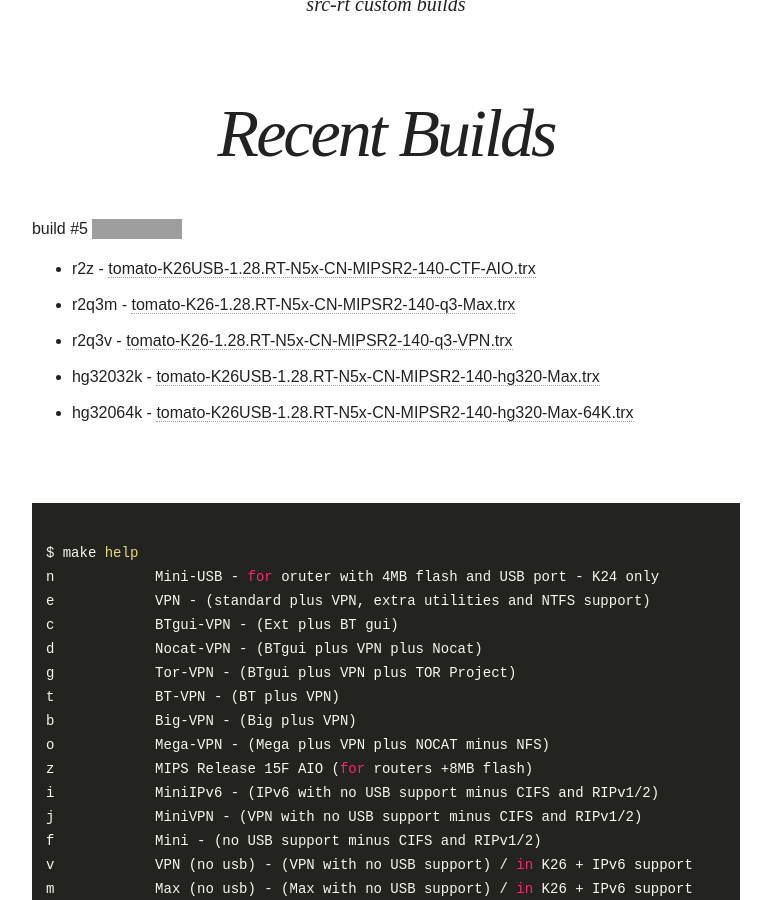
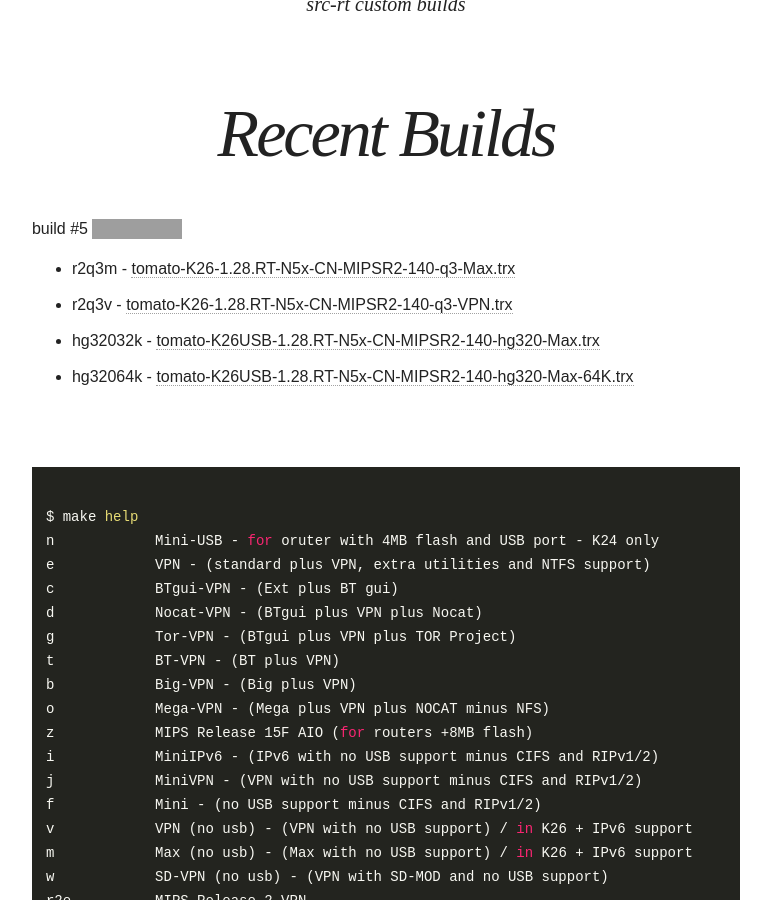
Before and after one commit to oglopss/tomato-ci-ctf-jekyll, a Jekyll site: the page built from index.html, in a window 1280 px wide and 900 px high, scrolled down 379 px. Shown: the whole window, without its empty margins (254-1025 px from the left). Built offline with Jekyll 4.4.1, drawn with Linux system fonts in a browser that asks for light colours; nearby versions of some CDN libraries; grey boxes are pictures that could not be loaded.

Commit message:
Update ss.yml

```diff
--- a/_data/ss.yml
+++ b/_data/ss.yml
@@ -4,4 +4,3 @@ files:
   - 0002 r2q3m tomato-K26-1.28.RT-N5x-CN-MIPSR2-140-q3-Max.trx
   - 0005 hg32064k tomato-K26USB-1.28.RT-N5x-CN-MIPSR2-140-hg320-Max-64K.trx
   - 0004 hg32032k tomato-K26USB-1.28.RT-N5x-CN-MIPSR2-140-hg320-Max.trx
-  - 0001 r2z tomato-K26USB-1.28.RT-N5x-CN-MIPSR2-140-CTF-AIO.trx
```
